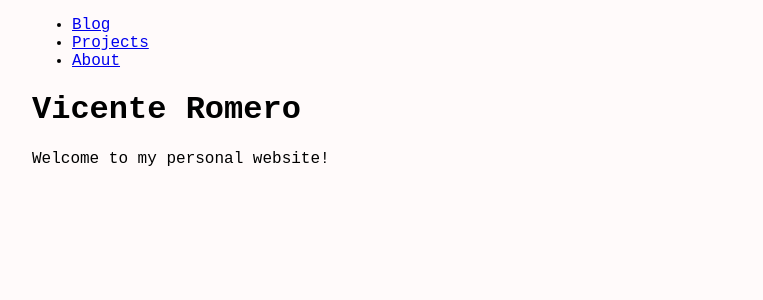
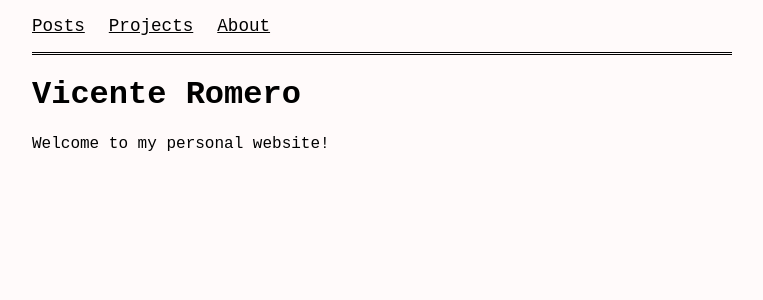
Before and after one commit to vteromero/vteromero.github.io, a Jekyll site: the page built from index.md, in a window 1280 px wide. Shown: the top 300 px of the page, without its empty margins (258-1021 px from the left). Built offline with Jekyll 4.4.1, drawn with Linux system fonts in a browser that asks for light colours.

Commit message:
nav bar styling

```diff
--- a/_layouts/default.html
+++ b/_layouts/default.html
@@ -11,13 +11,13 @@
       <nav class="nav">
         <ul class="nav-links">
           <li class="nav-links__item">
-            <a {% if page.url == "/" %} class="nav-link nav-link--active" {% else %} class="nav-link"{% endif %} href="/">Blog</a>
+            <a href="/posts">Posts</a>
           </li>
           <li class="nav-links__item">
-            <a {% if page.url == "/projects/" %} class="nav-link nav-link--active" {% else %} class="nav-link"{% endif %} href="/projects/">Projects</a>
+            <a href="/projects">Projects</a>
           </li>
           <li class="nav-links__item">
-            <a {% if page.url == "/about/" %} class="nav-link nav-link--active" {% else %} class="nav-link"{% endif %} href="/about/">About</a>
+            <a href="/about">About</a>
           </li>
         </ul>
       </nav>
--- a/assets/css/main.css
+++ b/assets/css/main.css
@@ -5,7 +5,37 @@ body {
   margin: 0;
 }
 
+a {
+  color: black;
+}
+
+a:hover {
+  color: snow;
+  background-color: black;
+}
+
 .main-container {
   margin: 0px auto;
   max-width: 700px;
 }
+
+.nav {
+  box-sizing: border-box;
+  font-size: 1.1rem;
+  margin: 0;
+  padding: 8px 0px;
+  border-bottom: double black;
+}
+
+.nav-links {
+  box-sizing: border-box;
+  display: flex;
+  list-style: none;
+  margin: 0;
+  padding: 0;
+}
+
+.nav-links__item {
+  display: inline;
+  margin: 8px 24px 8px 0px;
+}
```
